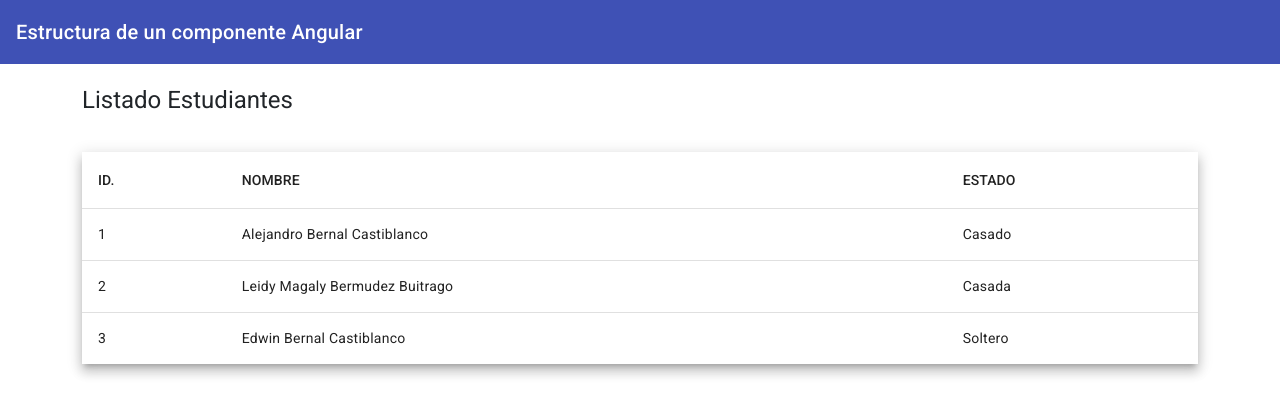
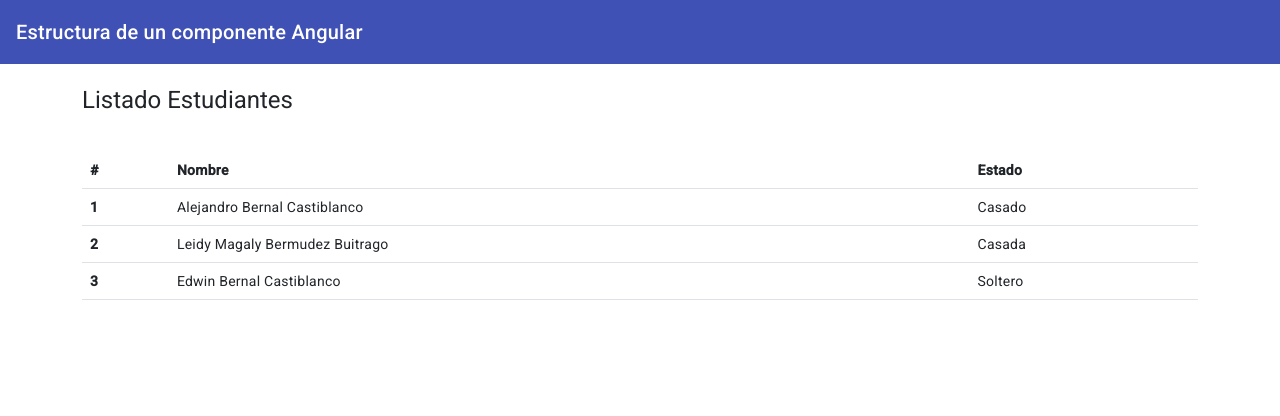
Before and after one commit to albernalca/Angular, an Angular app: page / in a window 1280 px wide. Shown: the top 416 px of the page. Built offline with nearby package versions, Linux system fonts and the light colour scheme.

Commit message:
ngFor iterando con bootstrap

```diff
--- a/src/app/app.component.html
+++ b/src/app/app.component.html
@@ -8,31 +8,25 @@
       <h1>{{titulo}}</h1>
     </div>
     <br>
-    <!--Tabla Angular Material-->
-    <!--Mediante event binding llamo el arreglo del ts listEstudiantes-->
-    <table mat-table [dataSource]="listaEstudiantes" class="mat-elevation-z8">
 
-      <ng-container matColumnDef="id">
-        <th mat-header-cell *matHeaderCellDef> ID. </th>
-        <!--Se crea la variable estudiante y representa un elemento del arreglo lista estudiantes -->
-        <td mat-cell *matCellDef="let estudiante"> {{estudiante.id}} </td>
-      </ng-container>
-
-      <ng-container matColumnDef="nombre">
-        <th mat-header-cell *matHeaderCellDef> NOMBRE </th>
-        <td mat-cell *matCellDef="let estudiante"> {{estudiante.nombre}} </td>
-      </ng-container>
-
-      <ng-container matColumnDef="estado">
-        <th mat-header-cell *matHeaderCellDef> ESTADO </th>
-        <td mat-cell *matCellDef="let estudiante"> {{estudiante.estado}} </td>
-      </ng-container>
-
-      <!--define la fila de encabezado de la tabla y especifica las columnas que se van a mostrar-->
-      <tr mat-header-row *matHeaderRowDef="columnas"></tr>
-      <!--define las filas de datos de la tabla y especifica la fuente de datos que se utilizará para rellenar la tabla-->
-      <tr mat-row *matRowDef="let estudiante of listaEstudiantes; columns: columnas;"></tr>
-
+    <!--Tabla Bootstrap-->
+    <table class="table">
+      <thead>
+        <tr>
+          <th scope="col">#</th>
+          <th scope="col">Nombre</th>
+          <th scope="col">Estado</th>
+        </tr>
+      </thead>
+      <tbody>
+        <!--Utilizo ngFor para iterar sobre el arreglo listaEstudiantes -->
+        <tr *ngFor="let estudiante of listaEstudiantes">
+          <th scope="row">{{estudiante.id}}</th>
+          <td>{{estudiante.nombre}}</td>
+          <td>{{estudiante.estado}}</td>
+        </tr>
+      </tbody>
     </table>
 
+
   </div>
--- a/src/app/app.component.ts
+++ b/src/app/app.component.ts
@@ -17,8 +17,4 @@ export class AppComponent {
     {id:3, nombre: 'Edwin Bernal Castiblanco', estado:'Soltero'}
   ]
 
-  //Se crea un array con las columnas
-  columnas: any[] = ['id', 'nombre', 'estado'];
-
-
 }
```
